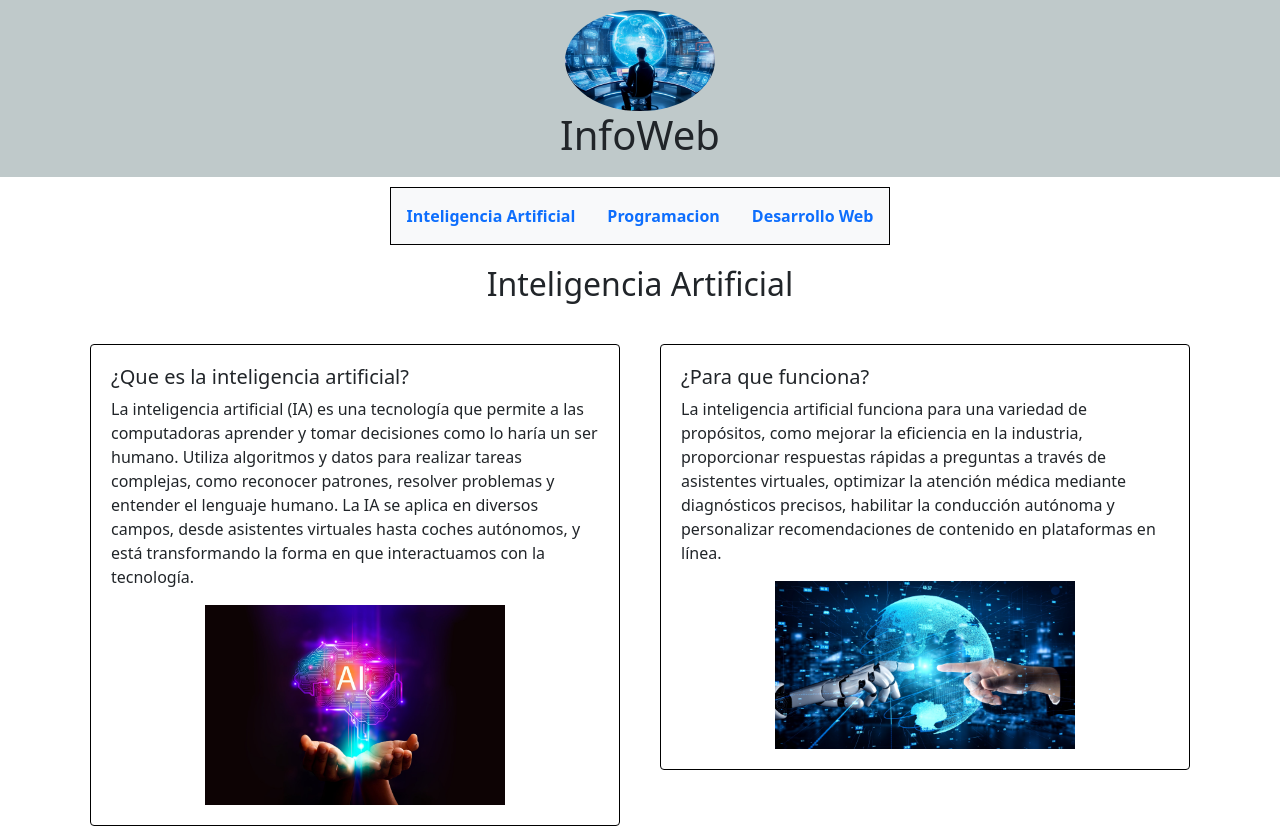
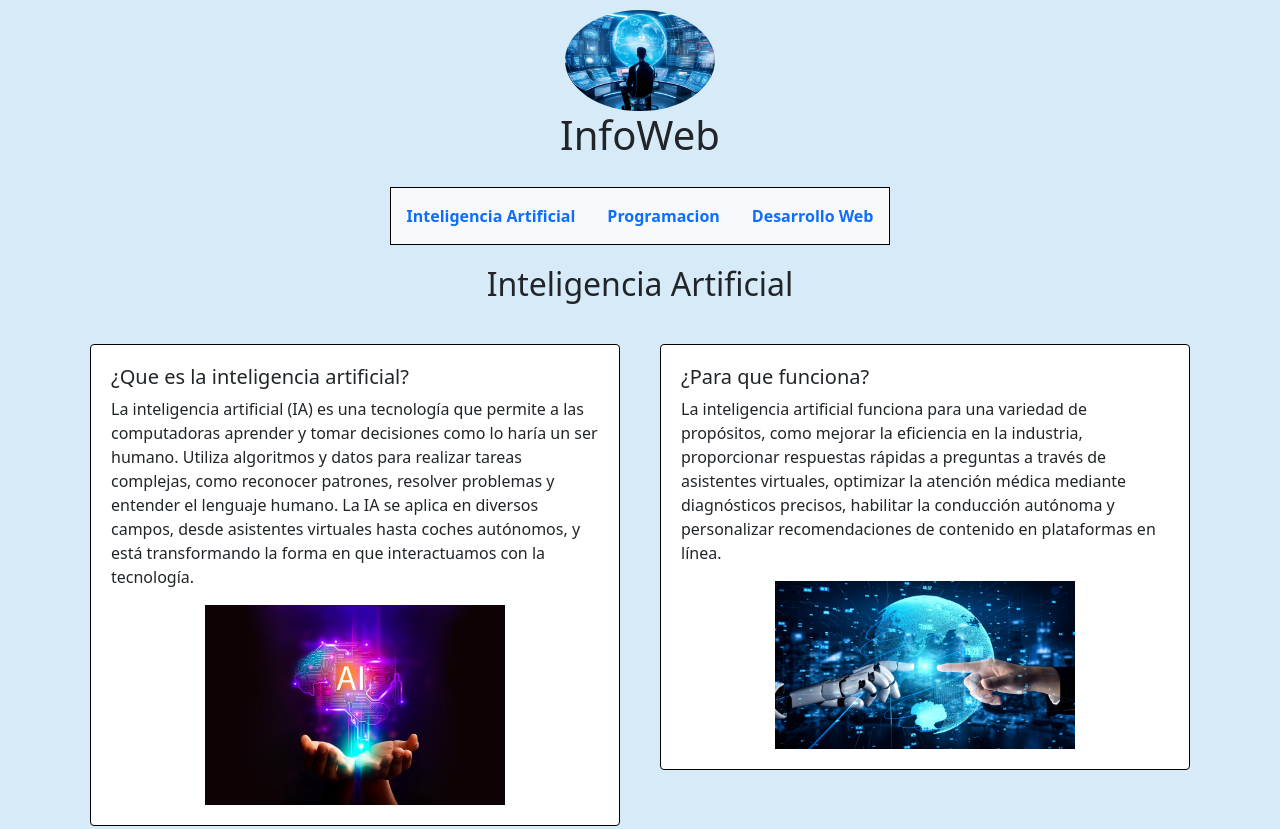
Before and after one commit to RigoDelgadillo/Practica6, a plain HTML site: page index.html in a window 1280 px wide. Shown: the top 829 px of the page. Drawn offline with nearby package versions, Linux system fonts and the light colour scheme.

Commit message:
se modifico el background color del body, ademas se elimino el fondo del header

```diff
--- a/CSS/Style.css
+++ b/CSS/Style.css
@@ -1,9 +1,12 @@
+body{
+    background-color: #D6EAF8;
+}
 header{
     text-align: center;
     margin: 0px;
     margin-bottom: 10px;
     padding: 10px;
-    background-color: #BFC9CA;
+    /* background-color: #BFC9CA; */
 }
 article h2{
     text-align: center;
```
